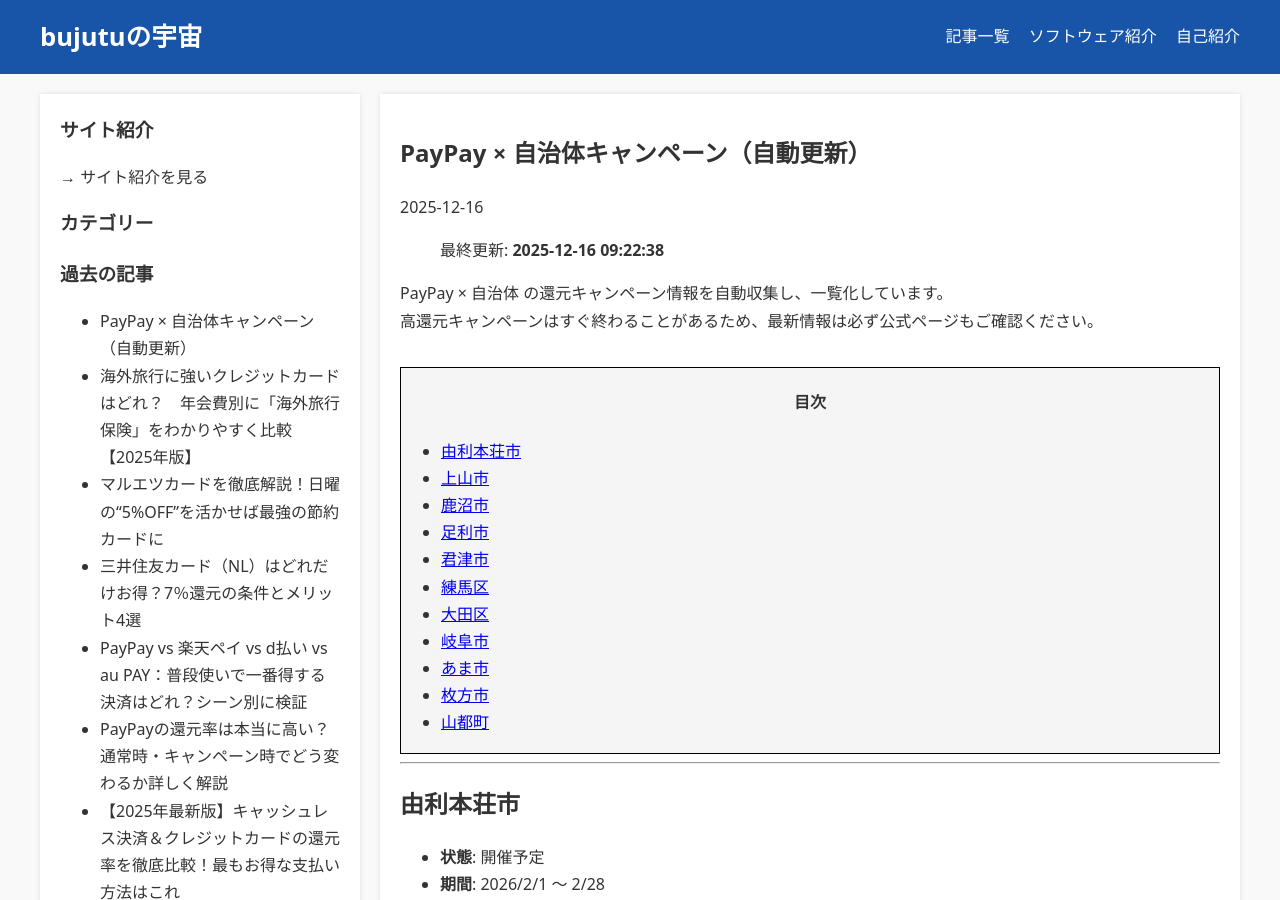
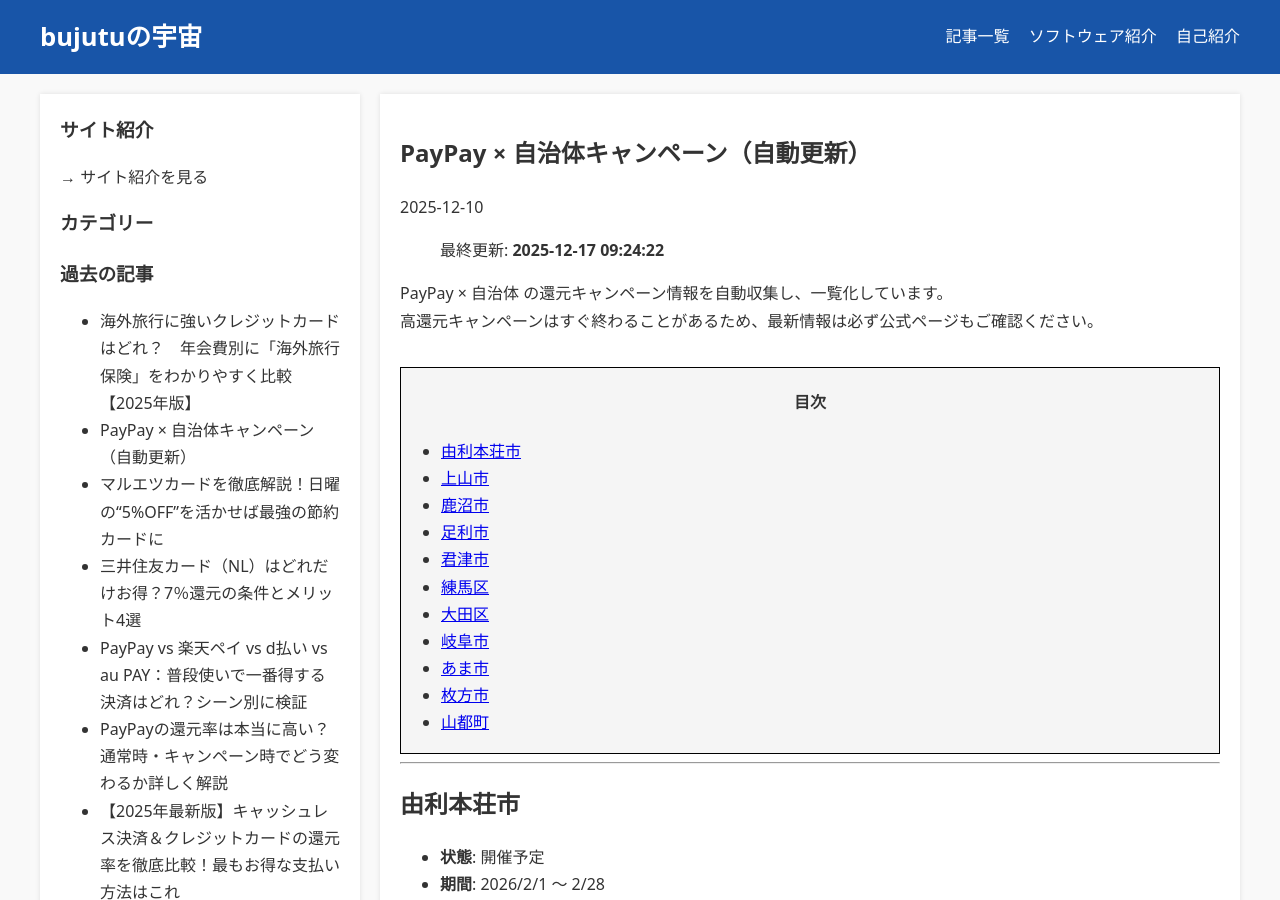
Before and after one commit to bujutu/bujutu.github.io, a Jekyll site: the page built from _posts/2025-12-10-paypay-campaigns.md, in a window 1280 px wide and 900 px high. Built offline with Jekyll 4.4.1, drawn with Linux system fonts in a browser that asks for light colours.

Commit message:
Auto-update PayPay campaigns

```diff
--- a/_posts/2025-12-10-paypay-campaigns.md
+++ b/_posts/2025-12-10-paypay-campaigns.md
@@ -1,12 +1,12 @@
 ---
 title: "PayPay × 自治体キャンペーン（自動更新）"
 layout: post
-date: 2025-12-16 09:22:38
+date: 2025-12-17 09:24:22
 description: "PayPayと自治体のポイント還元キャンペーン一覧（自動更新）。"
 tags: [paypay, 自治体, キャンペーン, 自動更新]
 ---
 
-> 最終更新: **2025-12-16 09:22:38**
+> 最終更新: **2025-12-17 09:24:22**
 
 PayPay × 自治体 の還元キャンペーン情報を自動収集し、一覧化しています。
 高還元キャンペーンはすぐ終わることがあるため、最新情報は必ず公式ページもご確認ください。
```
